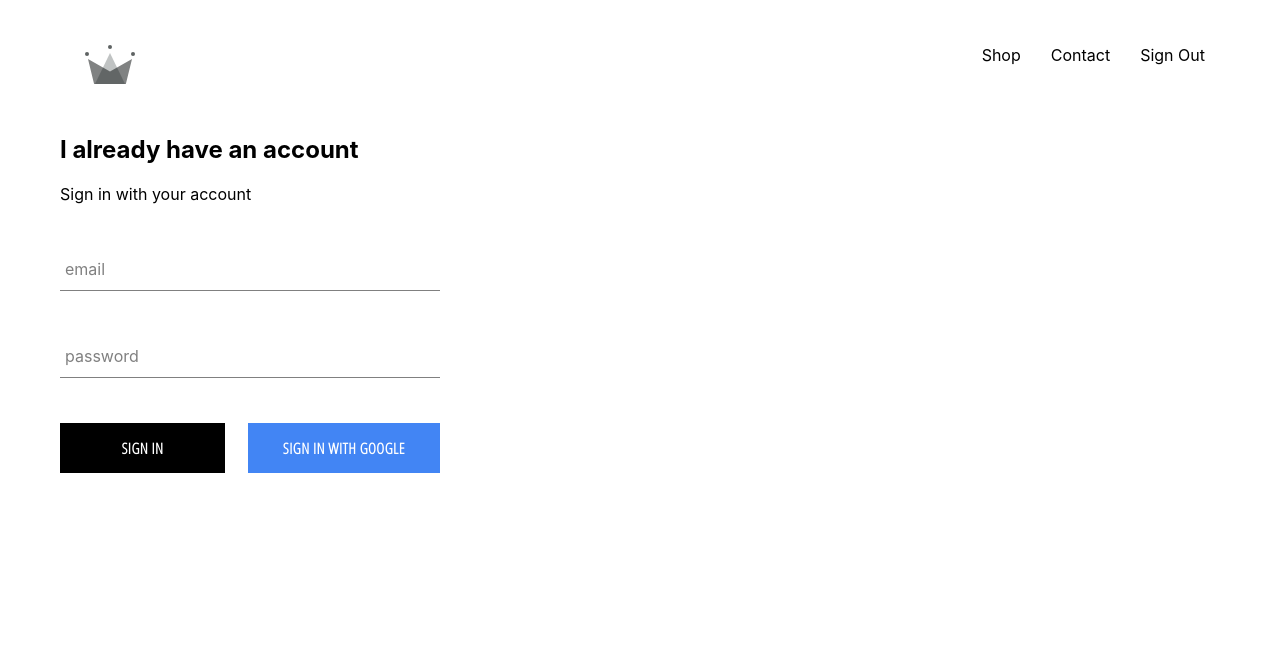
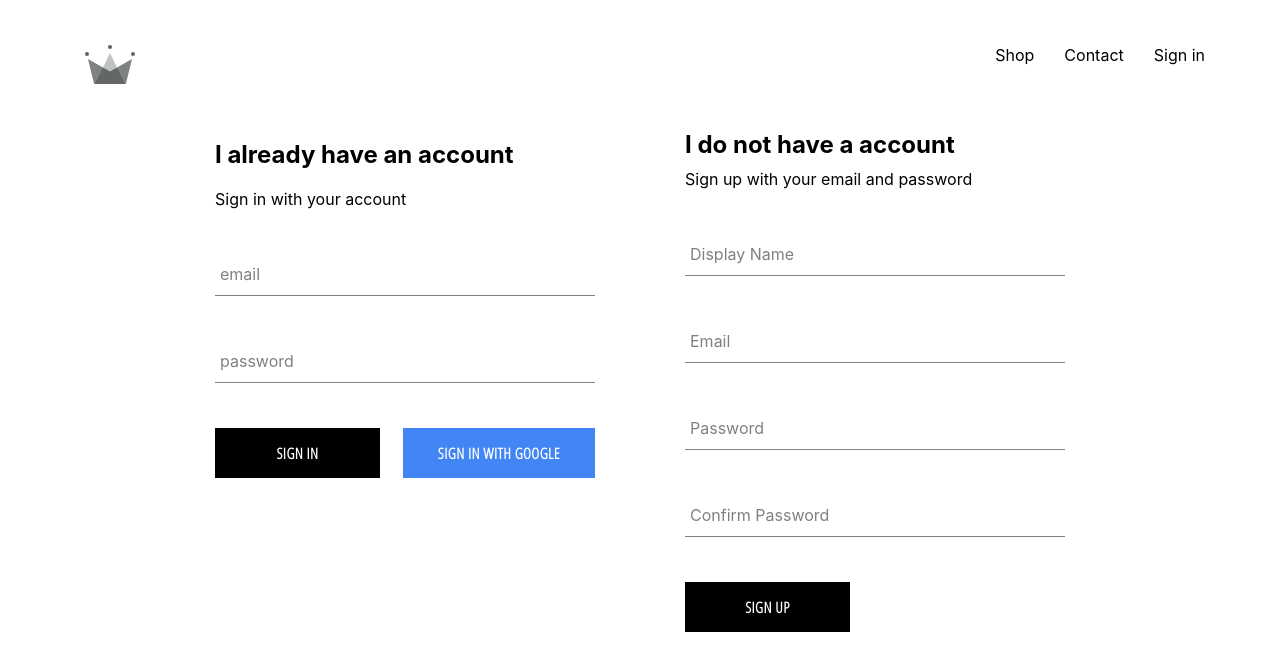
Before and after one commit to jaaykid/kingsClothing, a React (Create React App) app: page /signin in a window 1280 px wide. Shown: the top 670 px of the page. Built offline with nearby package versions, Linux system fonts and the light colour scheme; no server answers.

Commit message:
implemented firebase utils, can now store authenticated users in db

```diff
--- a/src/App.js
+++ b/src/App.js
@@ -5,8 +5,8 @@
 import Homepage from './pages/homepage/homepage.jsx'
 import ShopPage from './pages/shop/shop.jsx'
 import Header from './components/header/header'
-import SigningForms from './components/signing-forms/signing-forms'
-import { auth } from './firebase/firebase.utils'
+import SigningForms from './pages/sign-in-and-sign-up/signing-forms'
+import { auth, createUserProfileDocument } from './firebase/firebase.utils'
 
 class App extends React.Component {
   constructor() {
@@ -20,11 +20,24 @@
   unsubscribeFromAuth = null
 
   componentDidMount() {
-   this.unsubscribeFromAuth = auth.onAuthStateChanged(user => {
-      this.setState({
-        currentUser: user
-      })
-      console.log(user);
+   this.unsubscribeFromAuth = auth.onAuthStateChanged( async userAuth => {
+     if(userAuth) {
+       const userRef = await createUserProfileDocument(userAuth);
+
+       userRef.onSnapshot(snapShot => {
+         this.setState({
+           currentUser: {
+             id: snapShot.id,
+             ...snapShot.data()
+           }
+         })
+
+         console.log(this.state)
+       });
+       }
+       else {
+         this.setState({currentUser: userAuth});
+       }
     });
   }
 
--- a/src/components/form-input/form-input.jsx
+++ b/src/components/form-input/form-input.jsx
@@ -1,22 +1,20 @@
-import React from 'react'
+import React from 'react';
 
-import './form-input.scss'
+import './form-input.scss';
 
-const FormInput = ({handleChange, label, ...otherProps}) => (
+const FormInput = ({ handleChange, label, ...otherProps }) => (
   <div className='group'>
-  <input className='form-input' onChange={handleChange} {...otherProps} />
-  {
-    label ? (
-      <label className={`${
-        otherProps.value.length} ? 'shrink' : ''
-        } form-input-label` }
-        >
+    <input className='form-input' onChange={handleChange} {...otherProps} />
+    {label ? (
+      <label
+        className={`${
+          otherProps.value.length ? 'shrink' : ''
+          } form-input-label`}
+      >
         {label}
-      </label>)
-    : null
-  }
+      </label>
+    ) : null}
   </div>
-)
+);
 
-
-export default FormInput
+export default FormInput;
--- a/src/components/header/header.jsx
+++ b/src/components/header/header.jsx
@@ -18,9 +18,9 @@
         </Link>
         {
           currentUser ?
-          <div className='option' onClick={() => auth.signOut()}>Sign In </div>
+          <div className='option' onClick={() => auth.signOut()}>Sign out </div>
           :
-          <Link className='option' to='/signin'>Sign Out</Link>
+          <Link className='option' to='/signin'>Sign in</Link>
         }
       </div>
   </div>
--- /dev/null
+++ b/src/components/sign-up/sign-up.jsx
@@ -0,0 +1,103 @@
+import React from 'react';
+
+import FormInput from '../form-input/form-input';
+import CustomButton from '../custom-button/custom-button';
+
+import { auth, createUserProfileDocument } from '../../firebase/firebase.utils';
+
+import './sign-up.scss';
+
+class SignUp extends React.Component {
+  constructor() {
+    super();
+
+    this.state = {
+      displayName: '',
+      email: '',
+      password: '',
+      confirmPassword: ''
+    };
+  }
+
+  handleSubmit = async event => {
+    event.preventDefault();
+
+    const { displayName, email, password, confirmPassword } = this.state;
+
+    if (password !== confirmPassword) {
+      alert("passwords don't match");
+      return;
+    }
+
+    try {
+      const { user } = await auth.createUserWithEmailAndPassword(
+        email,
+        password
+      );
+
+      await createUserProfileDocument(user, { displayName });
+
+      this.setState({
+        displayName: '',
+        email: '',
+        password: '',
+        confirmPassword: ''
+      });
+    } catch (error) {
+      console.error(error);
+    }
+  };
+
+  handleChange = event => {
+    const { name, value } = event.target;
+
+    this.setState({ [name]: value });
+  };
+
+  render() {
+    const { displayName, email, password, confirmPassword } = this.state;
+    return (
+      <div className='sign-up'>
+        <h2 className='title'>I do not have a account</h2>
+        <span>Sign up with your email and password</span>
+        <form className='sign-up-form' onSubmit={this.handleSubmit}>
+          <FormInput
+            type='text'
+            name='displayName'
+            value={displayName}
+            onChange={this.handleChange}
+            label='Display Name'
+            required
+          />
+          <FormInput
+            type='email'
+            name='email'
+            value={email}
+            onChange={this.handleChange}
+            label='Email'
+            required
+          />
+          <FormInput
+            type='password'
+            name='password'
+            value={password}
+            onChange={this.handleChange}
+            label='Password'
+            required
+          />
+          <FormInput
+            type='password'
+            name='confirmPassword'
+            value={confirmPassword}
+            onChange={this.handleChange}
+            label='Confirm Password'
+            required
+          />
+          <CustomButton type='submit'>SIGN UP</CustomButton>
+        </form>
+      </div>
+    );
+  }
+}
+
+export default SignUp;
--- /dev/null
+++ b/src/components/sign-up/sign-up.scss
@@ -0,0 +1,9 @@
+.sign-up {
+  display: flex;
+  flex-direction: column;
+  width: 380px;
+
+  .title {
+    margin: 10px 0;
+  }
+}
--- a/src/firebase/firebase.utils.js
+++ b/src/firebase/firebase.utils.js
@@ -13,6 +13,32 @@
   measurementId: "G-78X85Y7LRW"
 };
 
+export const createUserProfileDocument = async (userAuth, additionalData) => {
+  if(!userAuth) return;
+
+  const userRef = firestore.doc(`users/${userAuth.uid}`)
+
+  const snapShot = await userRef.get();
+
+  if(!snapShot.exists) {
+    const { displayName, email } = userAuth;
+    const createdAt = new Date();
+
+    try {
+      await userRef.set({
+        displayName,
+        email,
+        createdAt,
+        ...additionalData
+      })
+    } catch (error) {
+      console.log('error creating user', error.message)
+    }
+  }
+
+  return userRef;
+};
+
 firebase.initializeApp(config)
 
 export const auth = firebase.auth();
--- a/src/index.js
+++ b/src/index.js
@@ -3,7 +3,6 @@
 import './index.css';
 import { BrowserRouter } from 'react-router-dom'
 import App from './App';
-import * as serviceWorker from './serviceWorker';
 
 ReactDOM.render(
 <BrowserRouter>
--- a/src/components/signing-forms/signing-forms.jsx
+++ b/src/pages/sign-in-and-sign-up/signing-forms.jsx
@@ -1,6 +1,7 @@
 import React from 'react'
 
-import SignIn from '../sign-in/sign-in'
+import SignIn from '../../components/sign-in/sign-in'
+import SignUp from '../../components/sign-up/sign-up'
 
 import './signing-forms.scss'
 
@@ -8,6 +9,7 @@
 const SigningForms = () => (
   <div className ='signing-forms'>
     <SignIn />
+    <SignUp />
   </div>
 )
 
--- /dev/null
+++ b/src/pages/sign-in-and-sign-up/signing-forms.scss
@@ -0,0 +1,6 @@
+.signing-forms {
+  width: 850px;
+  display: flex;
+  justify-content: space-between;
+  margin: 30px auto;
+}
```
Also changed, not shown: src/components/signing-forms/signing-forms.scss (deleted).
